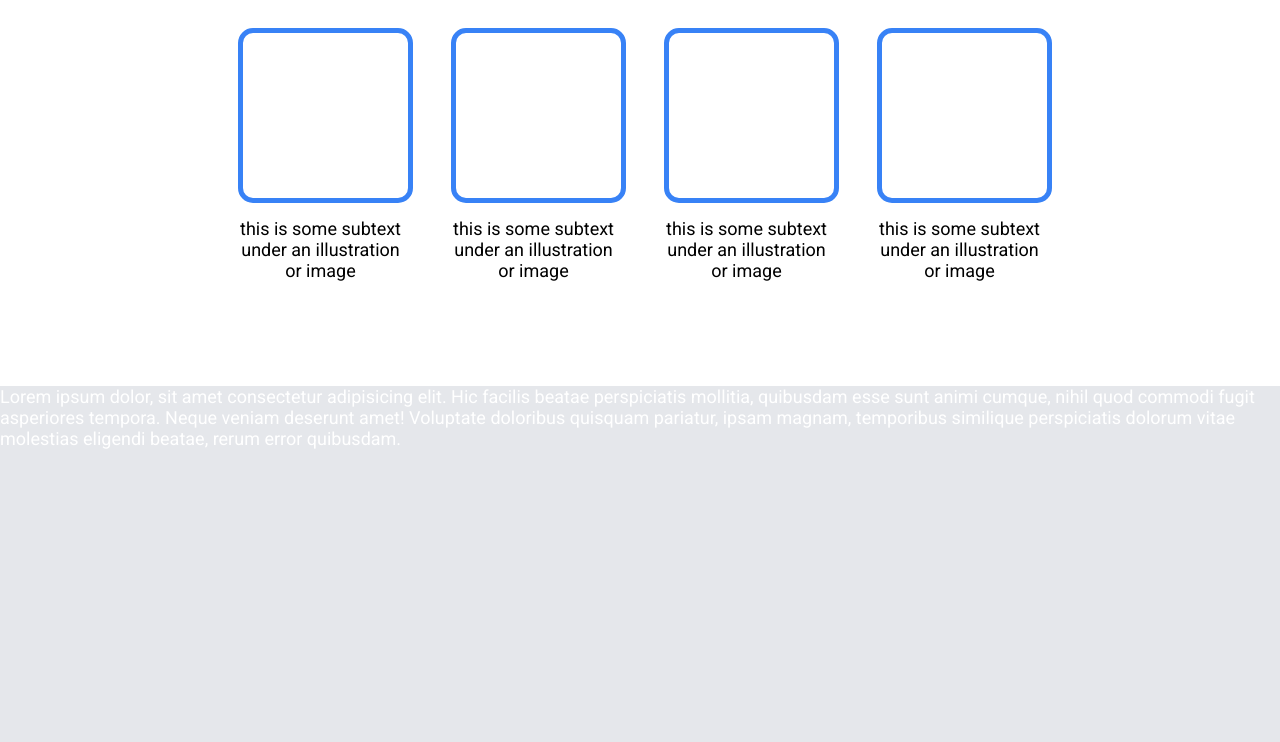
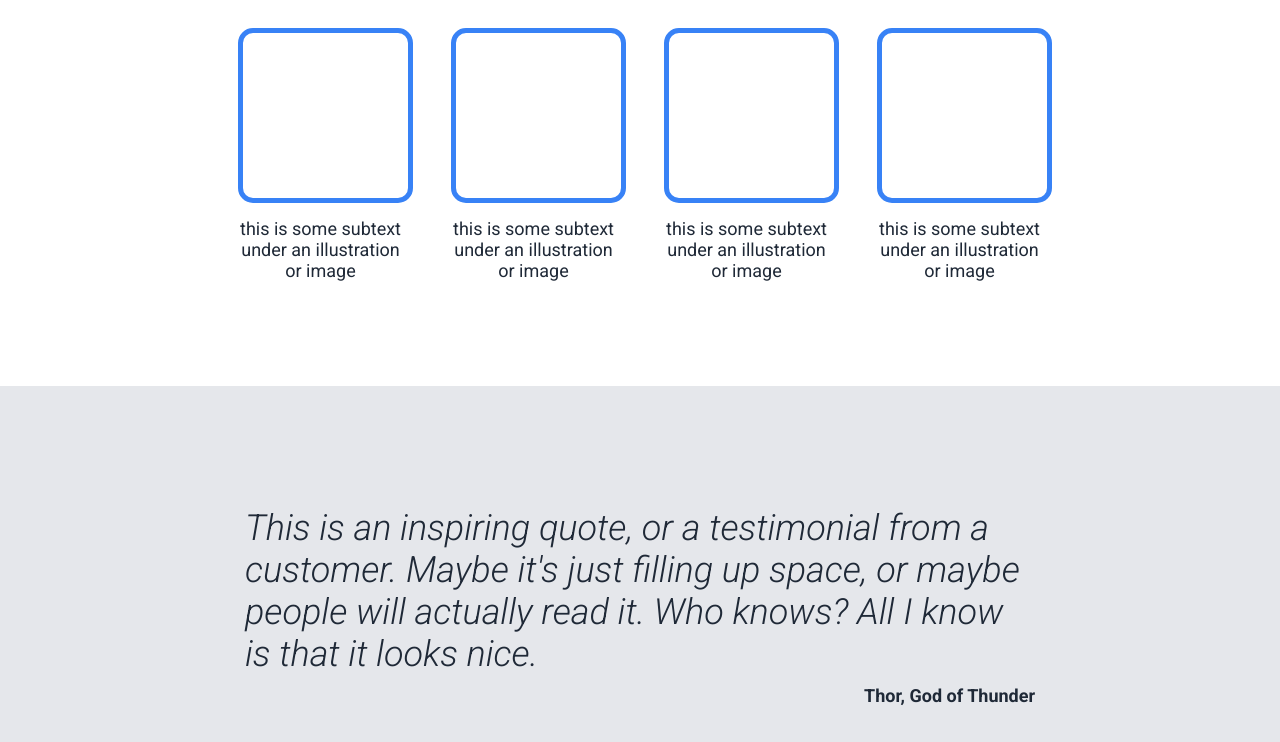
Before and after one commit to vladjah/landing-page, a plain HTML site: page index.html in a window 1280 px wide. Shown: the part 680-1422 px from the top of the page. Drawn offline with Linux system fonts and the light colour scheme; a web font is replaced by a local one.

Commit message:
Create and style quote section

```diff
--- a/index.html
+++ b/index.html
@@ -62,8 +62,12 @@
         </div>
     </div>
     <div class="quote-wrap">
-        <p>Lorem ipsum dolor, sit amet consectetur adipisicing elit. Hic facilis beatae perspiciatis mollitia, quibusdam esse sunt animi cumque, nihil quod commodi fugit asperiores tempora.
-        Neque veniam deserunt amet! Voluptate doloribus quisquam pariatur, ipsam magnam, temporibus similique perspiciatis dolorum vitae molestias eligendi beatae, rerum error quibusdam.</p>
+        <p class="quote"><i>This is an inspiring quote, or a testimonial from a customer.
+            Maybe it's just filling up space, or maybe people will actually read it.
+            Who knows? All I know is that it looks nice.
+        </i>
+        </p>
+        <p class="author"><b> Thor, God of Thunder</b></p>
     </div>
 </body>
 <footer>
--- a/style.css
+++ b/style.css
@@ -1,4 +1,5 @@
-@import url('https://fonts.googleapis.com/css2?family=Prosto+One&family=Roboto:ital,wght@0,400;0,500;0,700;0,900;1,400;1,500;1,700&display=swap');
+
+@import url('https://fonts.googleapis.com/css2?family=Prosto+One&family=Roboto:ital,wght@0,100;0,300;0,400;0,500;0,700;0,900;1,100;1,300;1,400;1,500;1,700&display=swap');
 *{
     margin: 0;
     padding: 0;
@@ -90,7 +91,7 @@ button{
 }
 
 .cards-wrap{
-    color: black;
+    color: #1f2937;
     height: 500px;
     display: flex;
     align-items: center;
@@ -129,4 +130,24 @@ text-align: center;
 .quote-wrap{
     height: 450px;
     background-color:#e5e7eb;
+    display: flex;
+    justify-content: center;
+    align-items: center;
+    flex-direction: column;
 }
+
+.author{
+    width: 790px;
+    color: #1f2937;
+    font-size: 18px;
+    text-align: right;
+    padding: 10px;
+}
+
+.quote{
+    width: 790px;
+    font-size: 36px;
+    font-weight: 300;
+    color: #1f2937;
+    text-align: left;
+}
```
